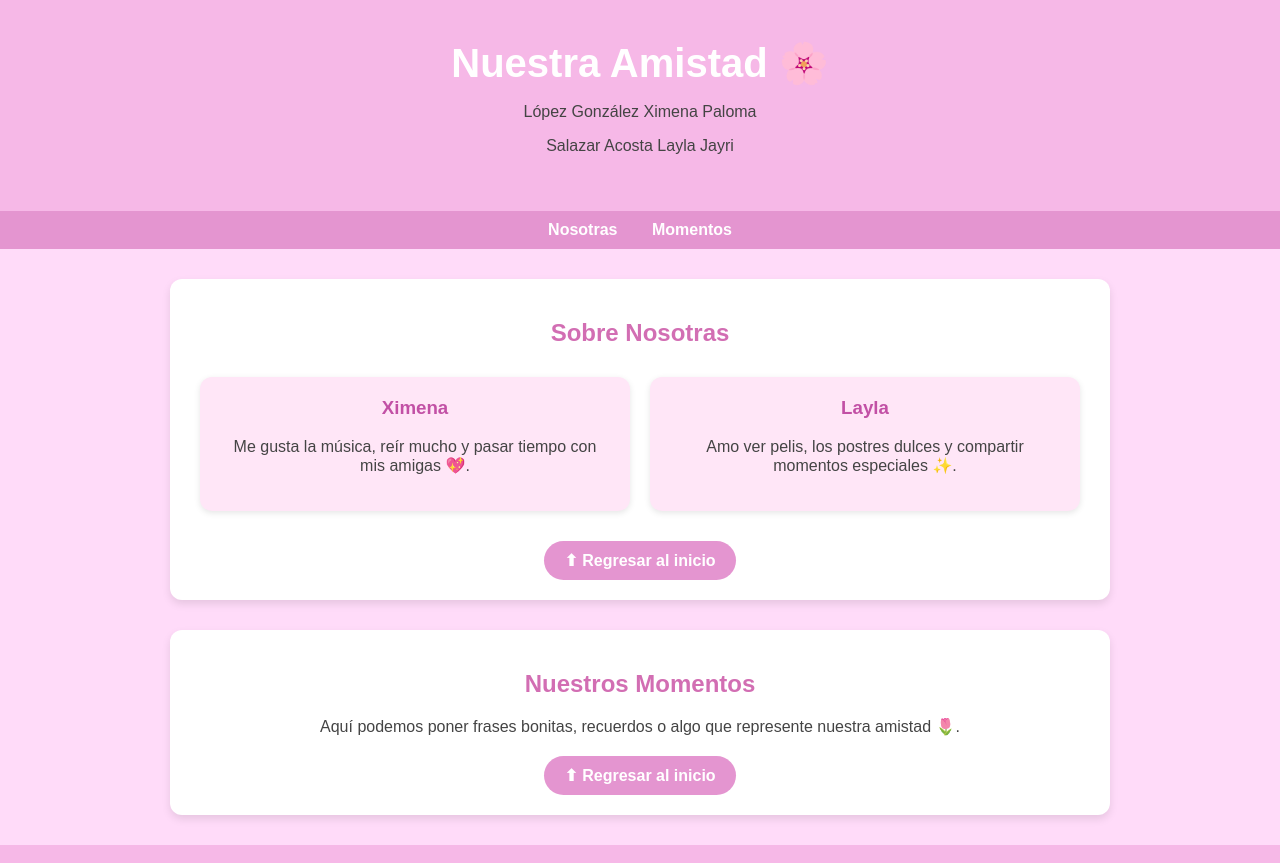
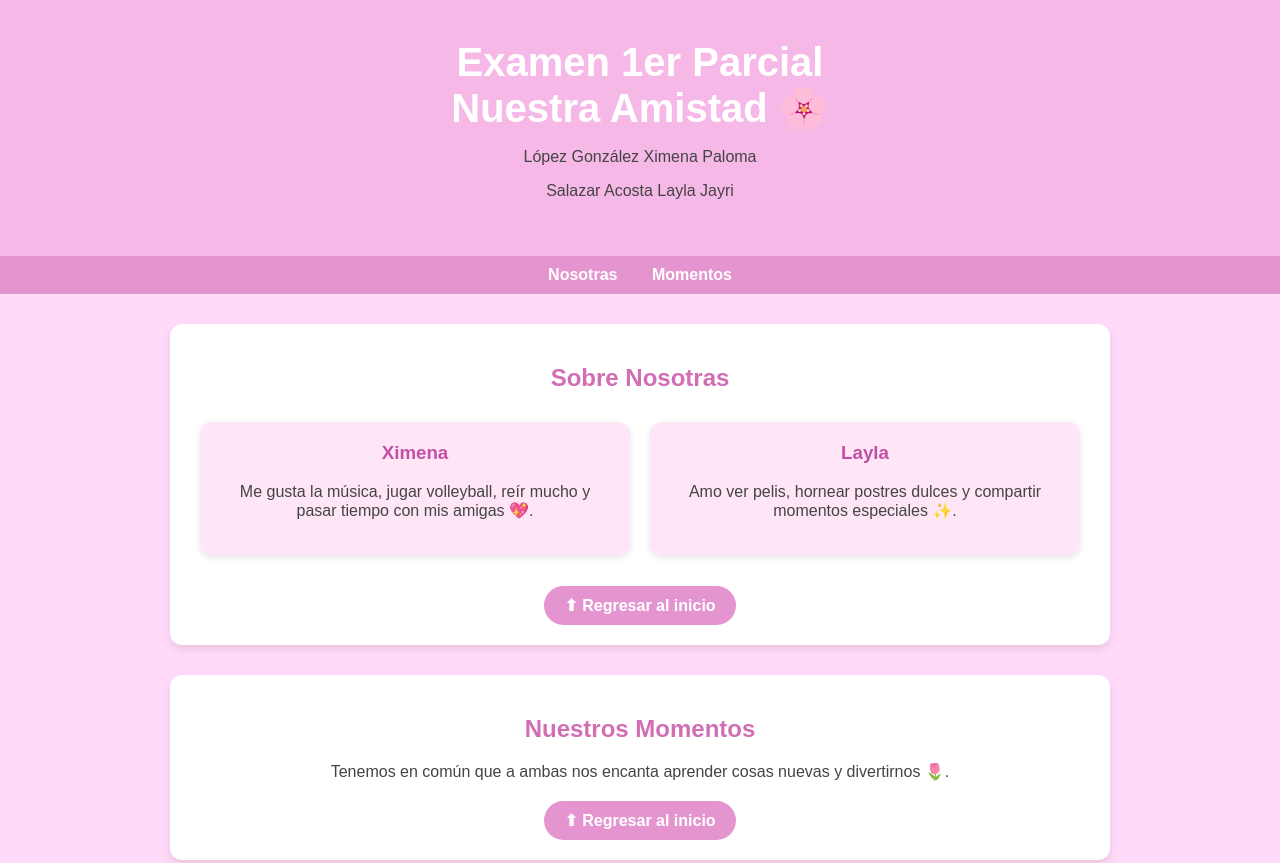
Before and after one commit to layyliss/ExamenParcial1.io, a plain HTML site: page index.html in a window 1280 px wide. Shown: the top 863 px of the page. Drawn offline with Linux system fonts and the light colour scheme.

Commit message:
Update index.html

```diff
--- a/index.html
+++ b/index.html
@@ -3,7 +3,7 @@
 <head>
   <meta charset="UTF-8">
   <meta name="viewport" content="width=device-width, initial-scale=1.0">
-  <title>Examen 1er Parcial 💕</title>
+  <title>Examen 1er Parcial </title>
   <style>
     body {
       margin: 0;
@@ -90,6 +90,7 @@
 </head>
 <body>
   <header id="inicio">
+    <h1>Examen 1er Parcial</h1>
     <h1>Nuestra Amistad 🌸</h1>
     <p>López González Ximena Paloma</p>
     <p>Salazar Acosta Layla Jayri</p>
@@ -105,11 +106,11 @@
     <div class="perfil">
       <div class="card">
         <h3>Ximena</h3>
-        <p>Me gusta la música, reír mucho y pasar tiempo con mis amigas 💖.</p>
+        <p>Me gusta la música, jugar volleyball, reír mucho y pasar tiempo con mis amigas 💖.</p>
       </div>
       <div class="card">
         <h3>Layla</h3>
-        <p>Amo ver pelis, los postres dulces y compartir momentos especiales ✨.</p>
+        <p>Amo ver pelis, hornear postres dulces y compartir momentos especiales ✨.</p>
       </div>
     </div>
     <a class="btn" href="#inicio">⬆ Regresar al inicio</a>
@@ -117,7 +118,7 @@
 
   <section id="momentos">
     <h2>Nuestros Momentos</h2>
-    <p style="text-align:center;">Aquí podemos poner frases bonitas, recuerdos o algo que represente nuestra amistad 🌷.</p>
+    <p style="text-align:center;">Tenemos en común que a ambas nos encanta aprender cosas nuevas y divertirnos 🌷.</p>
     <a class="btn" href="#inicio">⬆ Regresar al inicio</a>
   </section>
 
```
